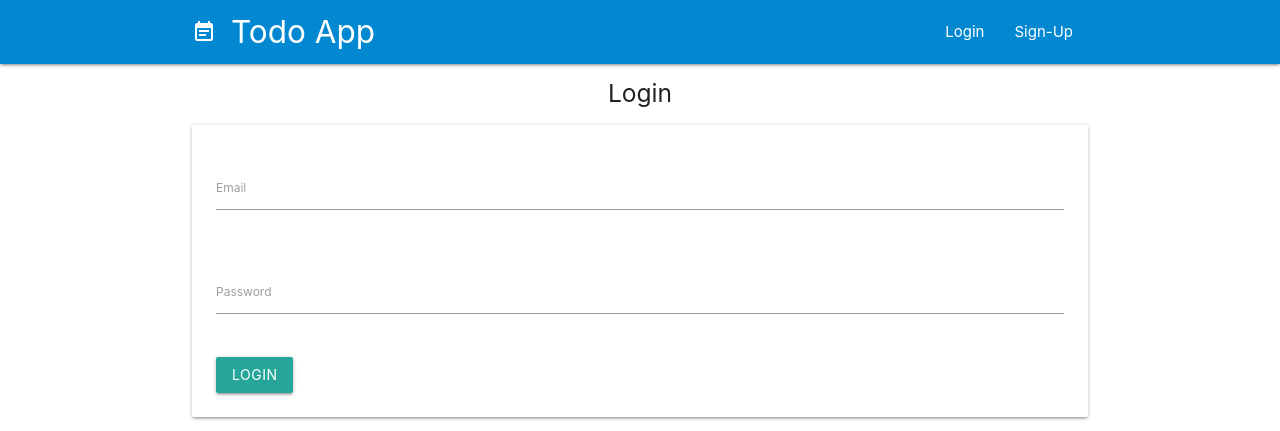
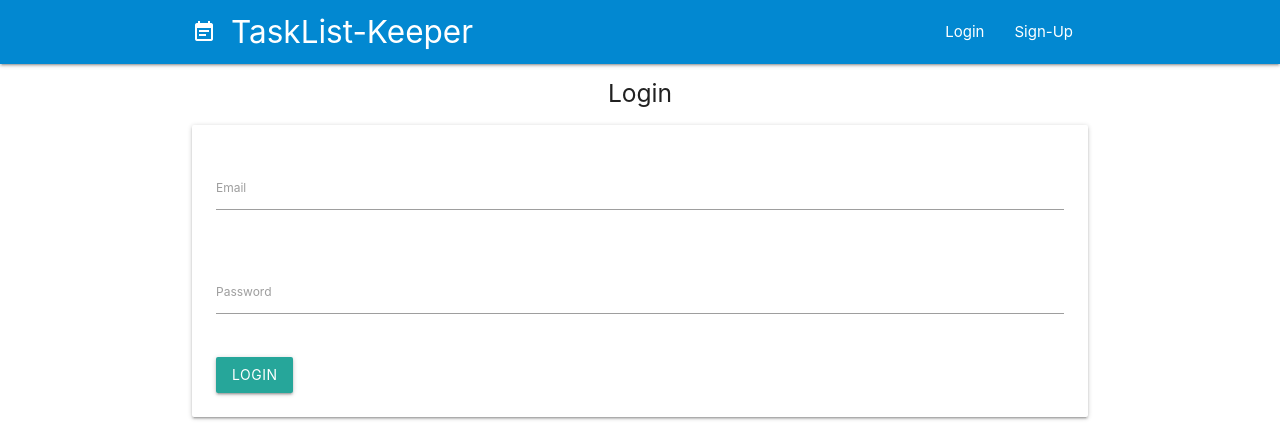
Before and after one commit to Fbossio/tasklist-keeper, a Flask app: page / in a window 1280 px wide. Shown: the top 431 px of the page. Run offline with Flask 2, Linux system fonts and the light colour scheme.

Commit message:
Change app name

```diff
--- a/website/templates/base.html
+++ b/website/templates/base.html
@@ -23,7 +23,7 @@
       <div class="nav-wrapper light-blue darken-2">
         <div class="container">
           <a href="#" class="brand-logo"
-            ><i class="material-icons">event_note</i>Todo App</a
+            ><i class="material-icons">event_note</i>TaskList-Keeper</a
           >
           <a href="#" data-target="mobile-demo" class="sidenav-trigger"
             ><i class="material-icons">menu</i></a
```
